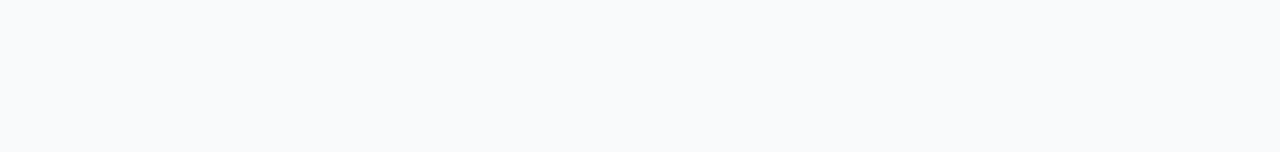
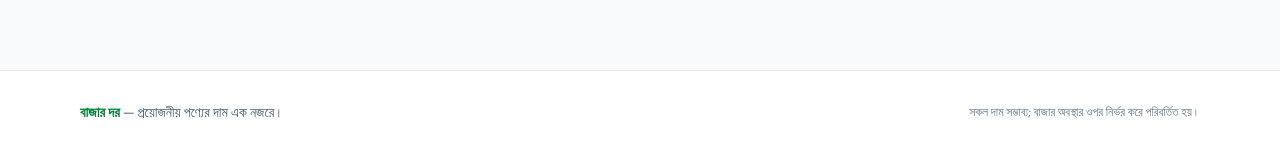
Before and after one commit to Asaduzzaman8088/bazar-dor, a Next.js app: page / in a window 1280 px wide. Shown: the part 944-1096 px from the top of the page. Before the commit the page ends 950 px from the top, so only its background shows below. Built offline with nearby package versions, Linux system fonts and the light colour scheme; no server answers.

Commit message:
feat: add footer component

```diff
--- a/src/app/layout.tsx
+++ b/src/app/layout.tsx
@@ -1,6 +1,7 @@
 import type { Metadata } from "next";
 import { Hind_Siliguri } from "next/font/google";
 import Navbar from "@/components/Navbar";
+import Footer from "@/components/Footer";
 import Ticker from "@/components/Ticker";
 import { Category, Product } from "@/lib/utils";
 import "./globals.css";
@@ -53,6 +54,7 @@
         <Navbar categories={categories} />
         <Ticker products={tickerProducts} />
         <main className="flex-1">{children}</main>
+        <Footer />
       </body>
     </html>
   );
--- /dev/null
+++ b/src/components/Footer.tsx
@@ -0,0 +1,16 @@
+export default function Footer() {
+    return (
+        <footer className="mt-16 border-t border-gray-200 bg-white">
+            <div className="max-w-6xl mx-auto px-4 py-8 flex flex-col md:flex-row items-start md:items-center justify-between gap-4">
+                <p className="text-sm text-gray-600">
+                    <span className="font-semibold text-green-700">বাজার দর</span>
+                    {" — "}
+                    প্রয়োজনীয় পণ্যের দাম এক নজরে।
+                </p>
+                <p className="text-xs text-gray-500 md:text-right">
+                    সকল দাম সম্ভাব্য; বাজার অবস্থার ওপর নির্ভর করে পরিবর্তিত হয়।
+                </p>
+            </div>
+        </footer>
+    );
+}
```
